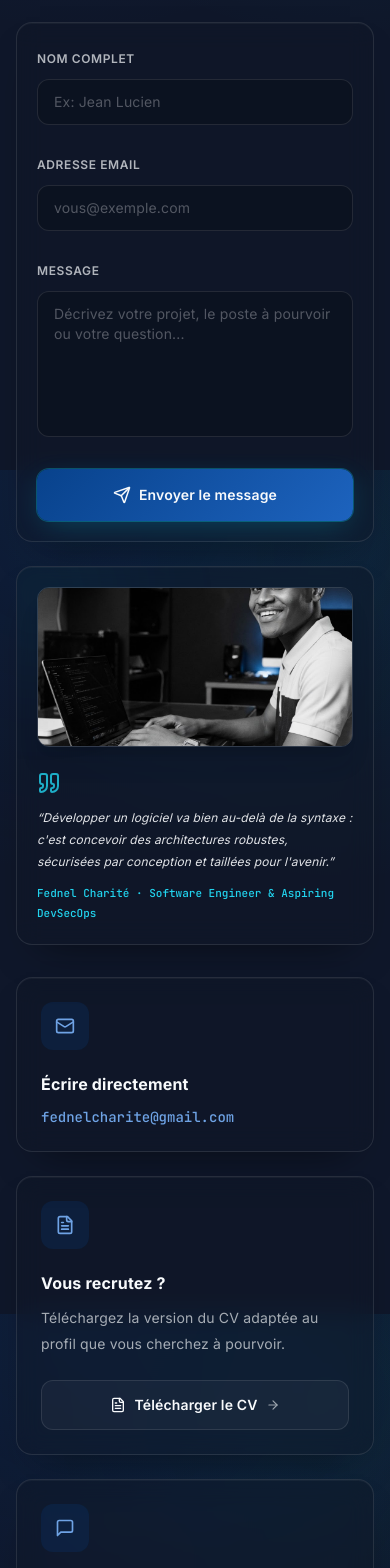
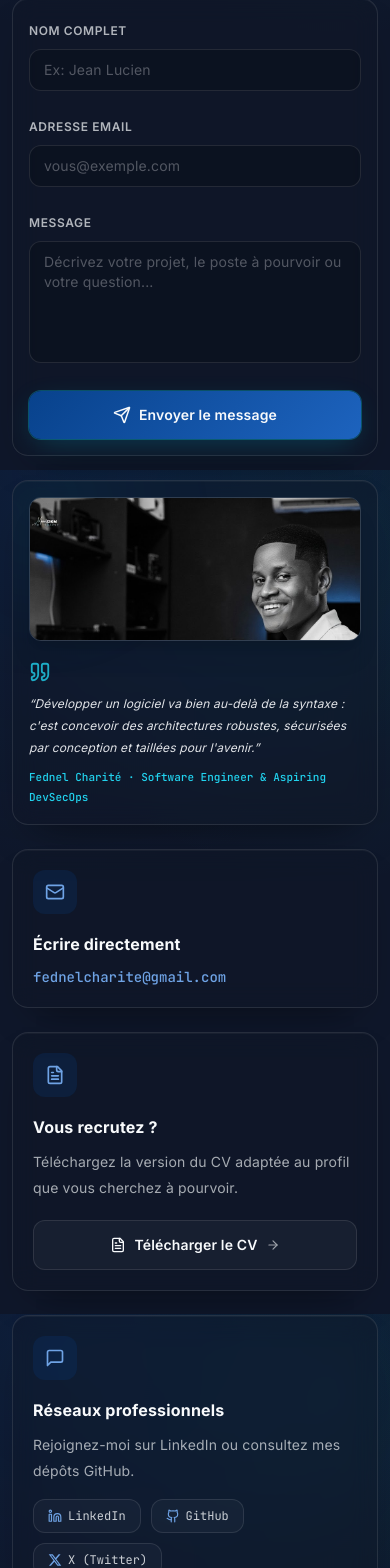
Before and after one commit to Feddy509/fednelCharite-portfolio, a Next.js app: page /contact in a window 390 px wide. Shown: the part 374-1942 px from the top of the page. Built offline with nearby package versions, Linux system fonts and the light colour scheme.

Commit message:
correction dans l'image contact et dans view des certificats

```diff
--- a/app/about/page.tsx
+++ b/app/about/page.tsx
@@ -70,7 +70,7 @@ export default function AboutPage() {
     <div className="mx-auto max-w-6xl px-6 pt-6 pb-16 sm:pt-8 sm:pb-24 font-sans text-paper">
 
       {/* ---------------------------------------------------------------- */}
-      {/* 1. SEKSYON BIOGRAFIC ANLE NET                                    */}
+      {/* 1. SEKSYON BIOGRAFIC ANLE NET                                   */}
       {/* ---------------------------------------------------------------- */}
       <section className="rounded-3xl border border-white/10 bg-ink-surface/50 p-8 sm:p-12 backdrop-blur-xl shadow-glow">
         <div className="flex flex-wrap items-center justify-between gap-4 border-b border-white/10 pb-6">
@@ -101,7 +101,7 @@ export default function AboutPage() {
       </section>
 
       {/* ---------------------------------------------------------------- */}
-      {/* 2. LES TROIS PILIERS                                             */}
+      {/* 2. LES TROIS PILIERS                                            */}
       {/* ---------------------------------------------------------------- */}
       <section className="mt-20">
         <h2 className="font-sans text-2xl font-bold text-paper sm:text-3xl">
@@ -241,19 +241,19 @@ export default function AboutPage() {
       </section>
 
       {/* ---------------------------------------------------------------- */}
-      {/* MODAL POP-UP (Affiche l'image du certificat OU la barre %)       */}
+      {/* MODAL POP-UP (Adapté aux grands écrans / Desktop)                */}
       {/* ---------------------------------------------------------------- */}
       {selectedCert && (
-        <div className="fixed inset-0 z-50 flex items-center justify-center bg-black/80 p-4 backdrop-blur-md animate-fadeIn">
-          <div className="relative max-w-3xl w-full rounded-2xl border border-white/10 bg-ink-surface p-6 shadow-2xl space-y-4">
+        <div className="fixed inset-0 z-50 flex items-center justify-center bg-black/80 p-4 sm:p-6 lg:p-8 backdrop-blur-md animate-fadeIn">
+          <div className="relative max-w-3xl lg:max-w-4xl w-full max-h-[90vh] overflow-y-auto rounded-2xl border border-white/10 bg-ink-surface p-6 sm:p-8 shadow-2xl space-y-4">
 
             {/* Modal Header */}
             <div className="flex items-center justify-between border-b border-white/10 pb-3">
               <div>
-                <h3 className="font-sans text-lg font-bold text-paper">
+                <h3 className="font-sans text-lg sm:text-xl font-bold text-paper">
                   {selectedCert.name}
                 </h3>
-                <p className="font-mono text-xs text-accent-300">{selectedCert.issuer}</p>
+                <p className="font-mono text-xs sm:text-sm text-accent-300">{selectedCert.issuer}</p>
               </div>
               <button
                 onClick={() => setSelectedCert(null)}
@@ -264,10 +264,10 @@ export default function AboutPage() {
             </div>
 
             {/* Content: Si Complété -> Imaj / Si In-Progress -> Barre % */}
-            <div className="relative min-h-[250px] w-full overflow-hidden rounded-xl bg-black/40 border border-white/5 flex flex-col items-center justify-center p-6">
+            <div className="relative min-h-[250px] lg:min-h-[350px] w-full overflow-hidden rounded-xl bg-black/40 border border-white/5 flex flex-col items-center justify-center p-4 sm:p-6">
               {selectedCert.status === "completed" ? (
                 selectedCert.imageUrl ? (
-                  <div className="relative aspect-[4/3] w-full">
+                  <div className="relative aspect-[4/3] lg:aspect-[16/9] w-full max-h-[60vh]">
                     <Image
                       src={selectedCert.imageUrl}
                       alt={selectedCert.name}
--- a/app/contact/page.tsx
+++ b/app/contact/page.tsx
@@ -102,10 +102,8 @@ export default function ContactPage() {
   };
 
   return (
-    <div className="mx-auto max-w-6xl px-4 sm:px-6 pt-6 pb-16 sm:pt-8 sm:pb-24 font-sans text-paper overflow-x-hidden">
-      {/* ---------------------------------------------------------------- */}
-      {/* En-tête de la page                                               */}
-      {/* ---------------------------------------------------------------- */}
+    <div className="mx-auto max-w-6xl px-3 sm:px-6 pt-4 sm:pt-6 pb-16 sm:pb-24 font-sans text-paper overflow-x-hidden">
+      {/* En-tête de la page */}
       <div className="max-w-3xl">
         <div className="inline-flex items-center gap-2 rounded-full border border-emerald-500/30 bg-emerald-500/10 px-3 py-1 font-mono text-xs text-emerald-400 mb-4">
           <span className="h-2 w-2 rounded-full bg-emerald-400 animate-pulse" />
@@ -123,17 +121,15 @@ export default function ContactPage() {
         </p>
       </div>
 
-      {/* ---------------------------------------------------------------- */}
-      {/* Section Formulaire & Sidebar                                     */}
-      {/* ---------------------------------------------------------------- */}
-      <div className="mt-12 grid gap-8 lg:grid-cols-[1.2fr_0.8fr] lg:items-start">
-        {/* Kolòn Gòch : Formulaire + Kat Pòtrè (Adapte pou mobil ak PC) */}
+      {/* Section Formulaire & Sidebar */}
+      <div className="mt-8 sm:mt-12 grid gap-6 lg:grid-cols-[1.2fr_0.8fr] lg:items-start">
+        {/* Kolòn Gòch : Formulaire + Kat Pòtrè */}
         <div className="space-y-6">
           <form
             onSubmit={handleSubmit}
-            className="space-y-6 rounded-2xl border border-white/10 bg-ink-surface/40 p-5 sm:p-8 backdrop-blur-md shadow-card transition-all"
+            className="space-y-5 rounded-2xl border border-white/10 bg-ink-surface/40 p-4 sm:p-8 backdrop-blur-md shadow-card transition-all"
           >
-            <div className="grid gap-6 sm:grid-cols-2">
+            <div className="grid gap-5 sm:grid-cols-2">
               <div>
                 <label
                   htmlFor="name"
@@ -146,7 +142,7 @@ export default function ContactPage() {
                   required
                   value={form.name}
                   onChange={(e) => setForm({ ...form, name: e.target.value })}
-                  className="mt-2 w-full rounded-xl border border-white/10 bg-black/20 px-4 py-3 font-sans text-sm text-paper placeholder:text-paper/30 transition focus:border-accent-400 focus:outline-none focus:ring-1 focus:ring-accent-400"
+                  className="mt-1.5 w-full rounded-xl border border-white/10 bg-black/20 px-3.5 py-2.5 sm:px-4 sm:py-3 font-sans text-sm text-paper placeholder:text-paper/30 transition focus:border-accent-400 focus:outline-none focus:ring-1 focus:ring-accent-400"
                   placeholder={labels.namePlaceholder}
                 />
               </div>
@@ -164,7 +160,7 @@ export default function ContactPage() {
                   required
                   value={form.email}
                   onChange={(e) => setForm({ ...form, email: e.target.value })}
-                  className="mt-2 w-full rounded-xl border border-white/10 bg-black/20 px-4 py-3 font-sans text-sm text-paper placeholder:text-paper/30 transition focus:border-accent-400 focus:outline-none focus:ring-1 focus:ring-accent-400"
+                  className="mt-1.5 w-full rounded-xl border border-white/10 bg-black/20 px-3.5 py-2.5 sm:px-4 sm:py-3 font-sans text-sm text-paper placeholder:text-paper/30 transition focus:border-accent-400 focus:outline-none focus:ring-1 focus:ring-accent-400"
                   placeholder={labels.emailPlaceholder}
                 />
               </div>
@@ -180,17 +176,17 @@ export default function ContactPage() {
               <textarea
                 id="message"
                 required
-                rows={6}
+                rows={5}
                 value={form.message}
                 onChange={(e) => setForm({ ...form, message: e.target.value })}
-                className="mt-2 w-full resize-none rounded-xl border border-white/10 bg-black/20 px-4 py-3 font-sans text-sm text-paper placeholder:text-paper/30 transition focus:border-accent-400 focus:outline-none focus:ring-1 focus:ring-accent-400"
+                className="mt-1.5 w-full resize-none rounded-xl border border-white/10 bg-black/20 px-3.5 py-2.5 sm:px-4 sm:py-3 font-sans text-sm text-paper placeholder:text-paper/30 transition focus:border-accent-400 focus:outline-none focus:ring-1 focus:ring-accent-400"
                 placeholder={labels.messagePlaceholder}
               />
             </div>
 
             <button
               type="submit"
-              className="group flex w-full items-center justify-center gap-2 rounded-xl bg-cta-gradient px-6 py-4 font-sans text-sm font-semibold text-paper shadow-glow transition-all duration-300 hover:scale-[1.02] hover:shadow-[0_0_25px_rgba(10,107,255,0.6)] active:scale-95"
+              className="group flex w-full items-center justify-center gap-2 rounded-xl bg-cta-gradient px-6 py-3.5 sm:py-4 font-sans text-sm font-semibold text-paper shadow-glow transition-all duration-300 hover:scale-[1.02] hover:shadow-[0_0_25px_rgba(10,107,255,0.6)] active:scale-95"
             >
               {sent ? (
                 <>
@@ -206,15 +202,13 @@ export default function ContactPage() {
             </button>
           </form>
 
-          {/* ---------------------------------------------------------------- */}
-          {/* Kat Pòtrè / Sitasyon                                             */}
-          {/* ---------------------------------------------------------------- */}
-          <div className="group relative overflow-hidden rounded-2xl border border-white/10 bg-ink-surface/40 p-5 sm:p-8 backdrop-blur-md shadow-card transition-all hover:border-cyan-500/30">
+          {/* Kat Pòtrè / Sitasyon - Kòb / Imaj korije anlè sou mobil */}
+          <div className="group relative overflow-hidden rounded-2xl border border-white/10 bg-ink-surface/40 p-4 sm:p-8 backdrop-blur-md shadow-card transition-all hover:border-cyan-500/30">
             <div className="absolute -left-10 -top-10 h-32 w-32 rounded-full bg-cyan-500/10 blur-3xl pointer-events-none" />
 
-            <div className="grid gap-6 grid-cols-1 sm:grid-cols-[1fr_180px] lg:grid-cols-[1fr_200px] items-center">
-              <div className="space-y-3 order-2 sm:order-1">
-                <Quote size={24} className="text-cyan-400 opacity-80" />
+            <div className="grid gap-5 grid-cols-1 sm:grid-cols-[1fr_180px] lg:grid-cols-[1fr_200px] items-center">
+              <div className="space-y-2.5 order-2 sm:order-1">
+                <Quote size={22} className="text-cyan-400 opacity-80" />
                 <p className="font-sans text-xs sm:text-sm italic leading-relaxed text-paper/90">
                   &ldquo;{labels.quoteText}&rdquo;
                 </p>
@@ -223,13 +217,14 @@ export default function ContactPage() {
                 </p>
               </div>
 
-              <div className="relative mx-auto w-full h-40 sm:h-48 order-1 sm:order-2 overflow-hidden rounded-xl border border-white/15 shadow-xl">
+              {/* Imaj kounya itilize object-top pou tèt la pa janm koupe sou mobil */}
+              <div className="relative mx-auto w-full h-36 sm:h-48 order-1 sm:order-2 overflow-hidden rounded-xl border border-white/15 shadow-xl">
                <Image
                  src="/images/fednel-coding.jpg"
                  alt="Fednel Charité coding"
                  fill
                  priority
-                 className="object-cover object-center transition-transform duration-500 group-hover:scale-105"
+                 className="object-cover object-top transition-transform duration-500 group-hover:scale-105"
                />
               </div>
             </div>
@@ -239,11 +234,11 @@ export default function ContactPage() {
         {/* Kolòn Dwat : Sidebar Info + Resume CTA + Socials */}
         <div className="space-y-6">
           {/* Email Direct */}
-          <div className="group rounded-2xl border border-white/10 bg-ink-surface/40 p-6 sm:p-8 backdrop-blur-md shadow-card transition hover:border-accent-500/30">
-            <span className="flex h-12 w-12 items-center justify-center rounded-xl bg-accent-600/20 text-accent-300 transition-transform duration-300 group-hover:scale-110">
+          <div className="group rounded-2xl border border-white/10 bg-ink-surface/40 p-5 sm:p-8 backdrop-blur-md shadow-card transition hover:border-accent-500/30">
+            <span className="flex h-11 w-11 sm:h-12 sm:w-12 items-center justify-center rounded-xl bg-accent-600/20 text-accent-300 transition-transform duration-300 group-hover:scale-110">
               <Mail size={20} />
             </span>
-            <p className="mt-5 font-sans text-base font-bold text-paper">
+            <p className="mt-4 sm:mt-5 font-sans text-base font-bold text-paper">
               {labels.directEmailTitle}
             </p>
             <a
@@ -254,12 +249,12 @@ export default function ContactPage() {
             </a>
           </div>
 
-          {/* Hiring / Resume Modal Card - Korije pou pase openModal(language) */}
-          <div className="group rounded-2xl border border-white/10 bg-ink-surface/40 p-6 sm:p-8 backdrop-blur-md shadow-card transition hover:border-accent-500/30">
-            <span className="flex h-12 w-12 items-center justify-center rounded-xl bg-accent-600/20 text-accent-300 transition-transform duration-300 group-hover:scale-110">
+          {/* Hiring / Resume Modal Card */}
+          <div className="group rounded-2xl border border-white/10 bg-ink-surface/40 p-5 sm:p-8 backdrop-blur-md shadow-card transition hover:border-accent-500/30">
+            <span className="flex h-11 w-11 sm:h-12 sm:w-12 items-center justify-center rounded-xl bg-accent-600/20 text-accent-300 transition-transform duration-300 group-hover:scale-110">
               <FileText size={20} />
             </span>
-            <p className="mt-5 font-sans text-base font-bold text-paper">
+            <p className="mt-4 sm:mt-5 font-sans text-base font-bold text-paper">
               {labels.hiringTitle}
             </p>
             <p className="mt-2 font-sans text-sm leading-relaxed text-paper/65">
@@ -267,7 +262,7 @@ export default function ContactPage() {
             </p>
             <button
               onClick={() => openModal(language)}
-              className="mt-6 flex w-full items-center justify-center gap-2 rounded-xl border border-white/10 bg-white/[0.04] px-5 py-3.5 font-sans text-sm font-semibold text-paper transition-all duration-300 hover:scale-105 hover:border-accent-400/50 hover:bg-white/[0.08] hover:shadow-[0_0_20px_rgba(255,255,255,0.1)] active:scale-95"
+              className="mt-5 sm:mt-6 flex w-full items-center justify-center gap-2 rounded-xl border border-white/10 bg-white/[0.04] px-5 py-3.5 font-sans text-sm font-semibold text-paper transition-all duration-300 hover:scale-105 hover:border-accent-400/50 hover:bg-white/[0.08] hover:shadow-[0_0_20px_rgba(255,255,255,0.1)] active:scale-95"
             >
               <FileText size={16} />
               {labels.btnResume}
@@ -276,17 +271,17 @@ export default function ContactPage() {
           </div>
 
           {/* Social Networks Card */}
-          <div className="group rounded-2xl border border-white/10 bg-ink-surface/40 p-6 sm:p-8 backdrop-blur-md shadow-card transition hover:border-accent-500/30">
-            <span className="flex h-12 w-12 items-center justify-center rounded-xl bg-accent-600/20 text-accent-300 transition-transform duration-300 group-hover:scale-110">
+          <div className="group rounded-2xl border border-white/10 bg-ink-surface/40 p-5 sm:p-8 backdrop-blur-md shadow-card transition hover:border-accent-500/30">
+            <span className="flex h-11 w-11 sm:h-12 sm:w-12 items-center justify-center rounded-xl bg-accent-600/20 text-accent-300 transition-transform duration-300 group-hover:scale-110">
               <MessageSquare size={20} />
             </span>
-            <p className="mt-5 font-sans text-base font-bold text-paper">
+            <p className="mt-4 sm:mt-5 font-sans text-base font-bold text-paper">
               {labels.socialTitle}
             </p>
             <p className="mt-2 font-sans text-sm leading-relaxed text-paper/65">
               {labels.socialDesc}
             </p>
-            <div className="mt-4 flex flex-wrap gap-3">
+            <div className="mt-4 flex flex-wrap gap-2.5 sm:gap-3">
               <a
                 href={personalInfo.social.linkedin}
                 target="_blank"
```
